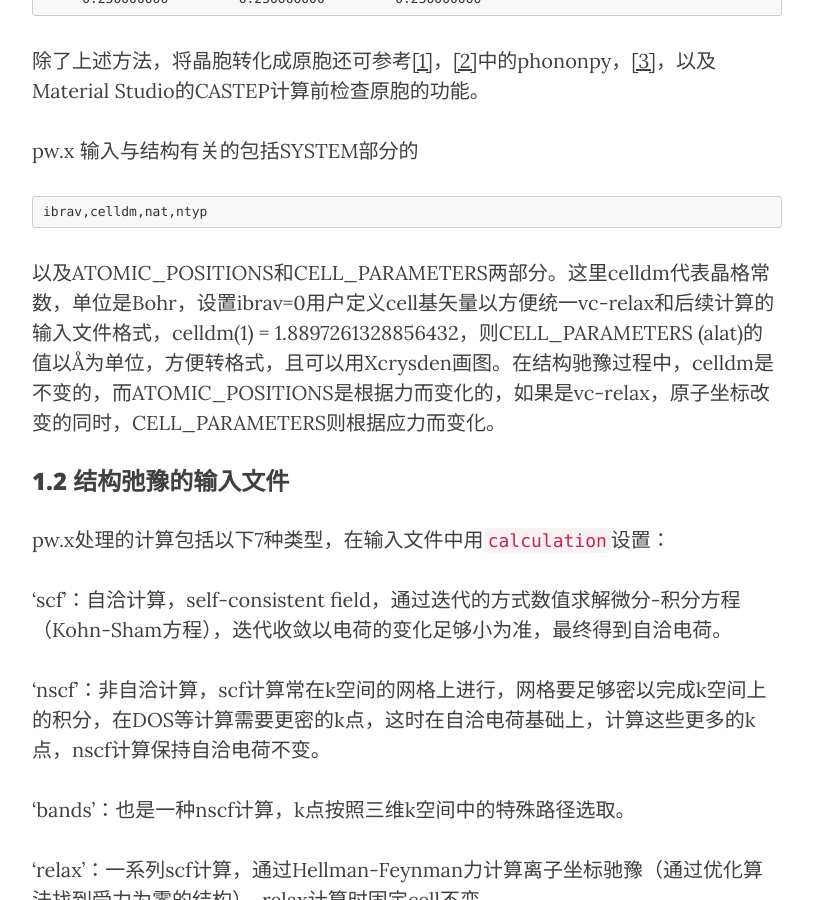
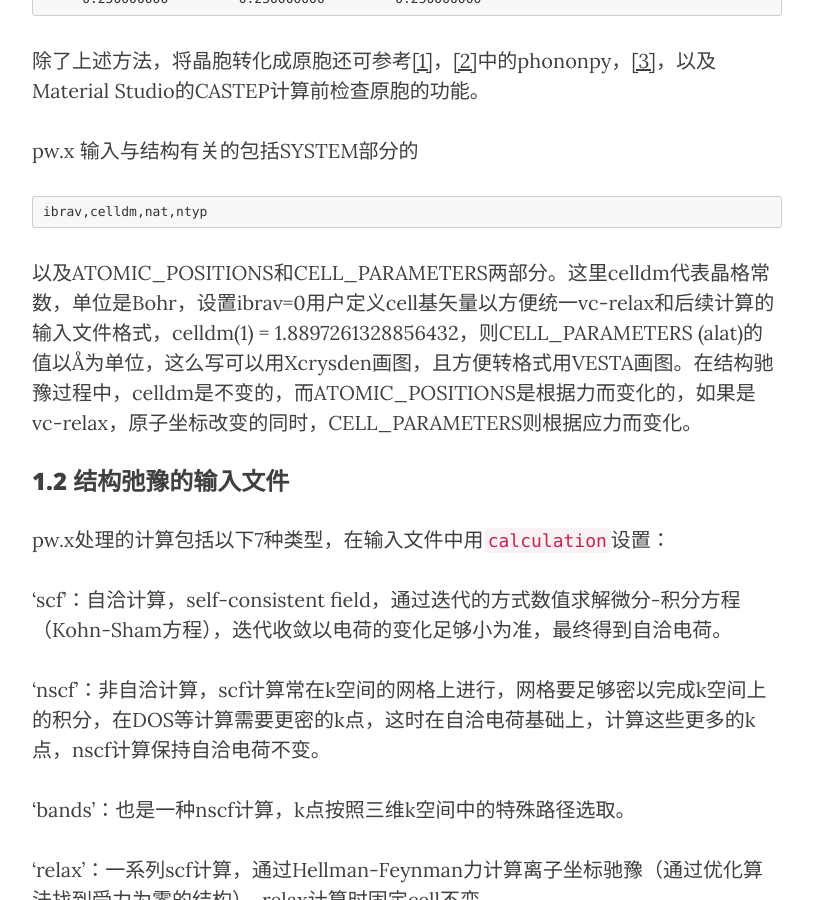
Before and after one commit to yyyu200/DFTbook, a Jekyll site: the page built from _posts/2019-04-01-HandsOn.md, in a window 1280 px wide and 900 px high, scrolled down 3687 px. Shown: the whole window, without its empty margins (233-1046 px from the left). Built offline with Jekyll 4.4.1, drawn with Linux system fonts in a browser that asks for light colours; nearby versions of some CDN libraries; formulas are drawn with MathJax 3; comment, search, counter and statistics services are not loaded.

Commit message:
modify at20190926-08:40:35-aliyun

````diff
--- a/_posts/2019-04-01-HandsOn.md
+++ b/_posts/2019-04-01-HandsOn.md
@@ -86,7 +86,7 @@
 ```
 ibrav,celldm,nat,ntyp
 ```
-以及ATOMIC_POSITIONS和CELL_PARAMETERS两部分。这里celldm代表晶格常数，单位是Bohr，设置ibrav=0用户定义cell基矢量以方便统一vc-relax和后续计算的输入文件格式，celldm(1) = 1.8897261328856432，则CELL_PARAMETERS (alat)的值以Å为单位，方便转格式，且可以用Xcrysden画图。在结构驰豫过程中，celldm是不变的，而ATOMIC_POSITIONS是根据力而变化的，如果是vc-relax，原子坐标改变的同时，CELL_PARAMETERS则根据应力而变化。
+以及ATOMIC_POSITIONS和CELL_PARAMETERS两部分。这里celldm代表晶格常数，单位是Bohr，设置ibrav=0用户定义cell基矢量以方便统一vc-relax和后续计算的输入文件格式，celldm(1) = 1.8897261328856432，则CELL_PARAMETERS (alat)的值以Å为单位，这么写可以用Xcrysden画图，且方便转格式用VESTA画图。在结构驰豫过程中，celldm是不变的，而ATOMIC_POSITIONS是根据力而变化的，如果是vc-relax，原子坐标改变的同时，CELL_PARAMETERS则根据应力而变化。
 
 
 ### 1.2 结构弛豫的输入文件
````
